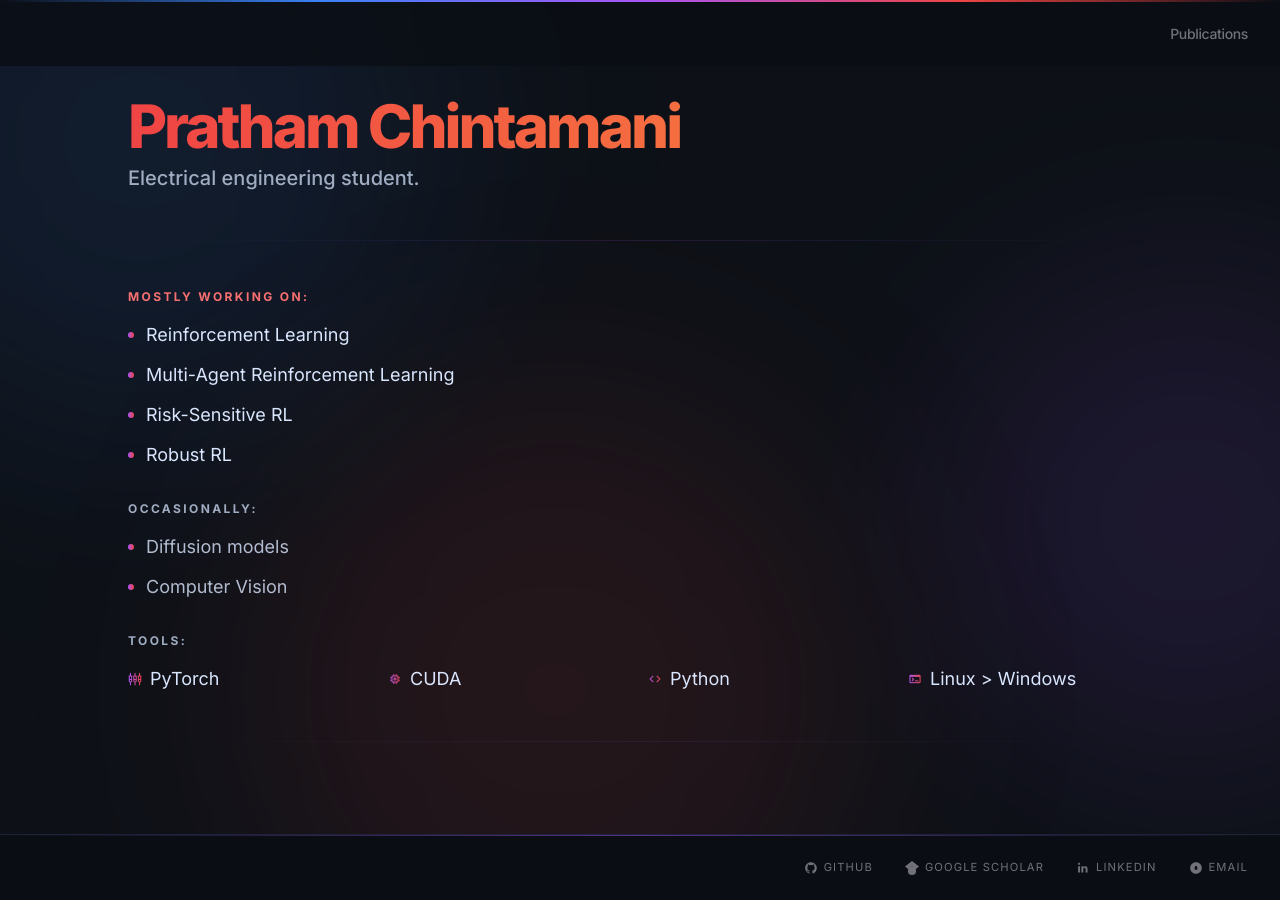
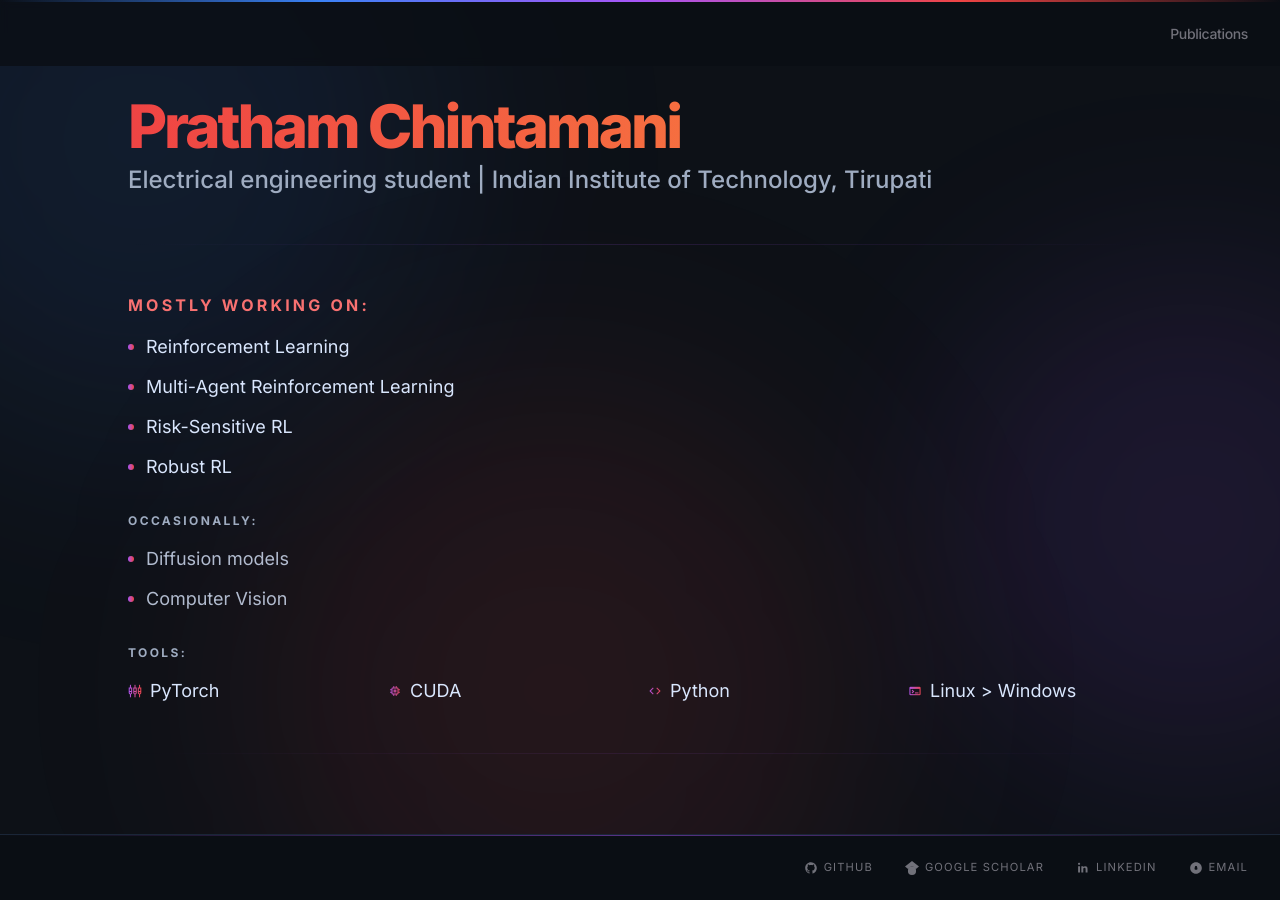
Before and after one commit to prathamchintamani/prathamchintamani.github.io, a Jekyll site: the page built from index.md, in a window 1280 px wide. Built offline with Jekyll 4.4.1, drawn with Linux system fonts in a browser that asks for light colours; nearby versions of some CDN libraries.

Commit message:
some minor changes

```diff
--- a/assets/css/style.scss
+++ b/assets/css/style.scss
@@ -1,5 +1,6 @@
 ---
 ---
+html { font-size: 18px; }
 
 body {
     background-color: #0d1117 !important;
@@ -8,7 +9,7 @@ body {
     padding: 0 !important;
 }
 .gemini-gradient {
-    background: linear-gradient(90deg, #4285f4, #9b72cb, #d96570, #f4b400) !important;
+    background: linear-gradient(90deg, #4285f4, #9b72cb, #f7021a, #f4b400) !important;
 }
 .mono-text {
     font-family: 'JetBrains Mono', monospace !important;
--- a/index.md
+++ b/index.md
@@ -4,10 +4,10 @@ layout: default
 
 <!-- Header Block -->
 <section>
-<h1 class="text-5xl md:text-6xl font-extrabold text-transparent bg-clip-text bg-gradient-to-r from-red-500 to-orange-400 tracking-tighter leading-tight mb-2">
+<h1 class="text-6xl md:text-6xl font-extrabold text-transparent bg-clip-text bg-gradient-to-r from-red-500 to-orange-400 tracking-tighter leading-tight mb-2">
                         Pratham Chintamani
                     </h1>
-<p class="text-xl text-on-surface-variant font-medium">Electrical engineering student.</p>
+<p class="text-2xl text-on-surface-variant font-medium">Electrical engineering student | Indian Institute of Technology, Tirupati</p>
 </section>
 <!-- UI Divider -->
 <div class="w-full h-[1px] bg-gradient-to-r from-blue-500/0 via-purple-500/50 to-red-500/0 opacity-30 my-8"></div>
@@ -16,7 +16,7 @@ layout: default
 <div class="space-y-8">
 <!-- MOSTLY WORKING ON -->
 <section>
-<h2 class="text-xs font-bold uppercase tracking-[0.2em] text-red-400 mb-4 flex items-center gap-2">
+<h2 class="text-s font-bold uppercase tracking-[0.2em] text-red-400 mb-4 flex items-center gap-2">
                             MOSTLY WORKING ON:
                         </h2>
 <ul class="space-y-3">
```
